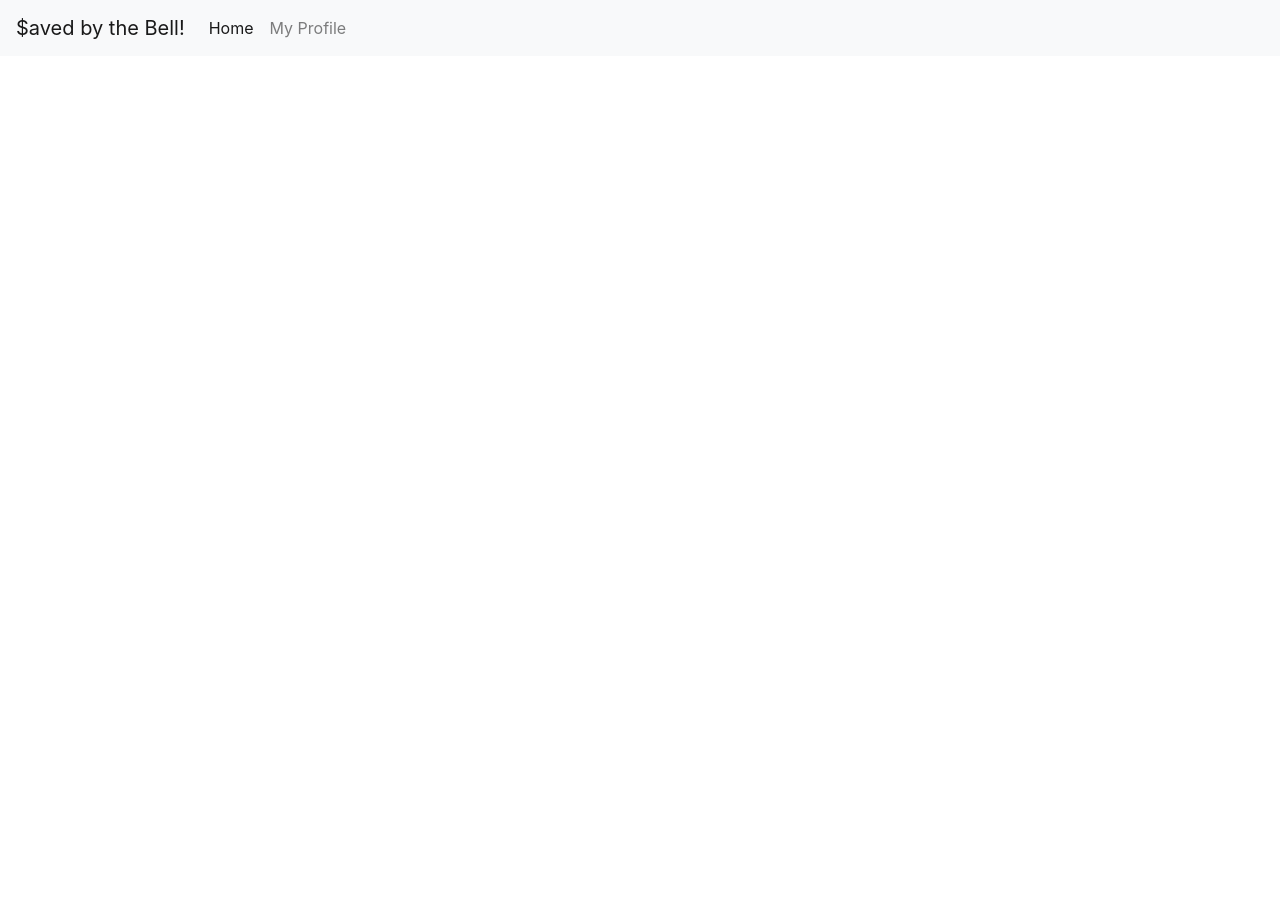
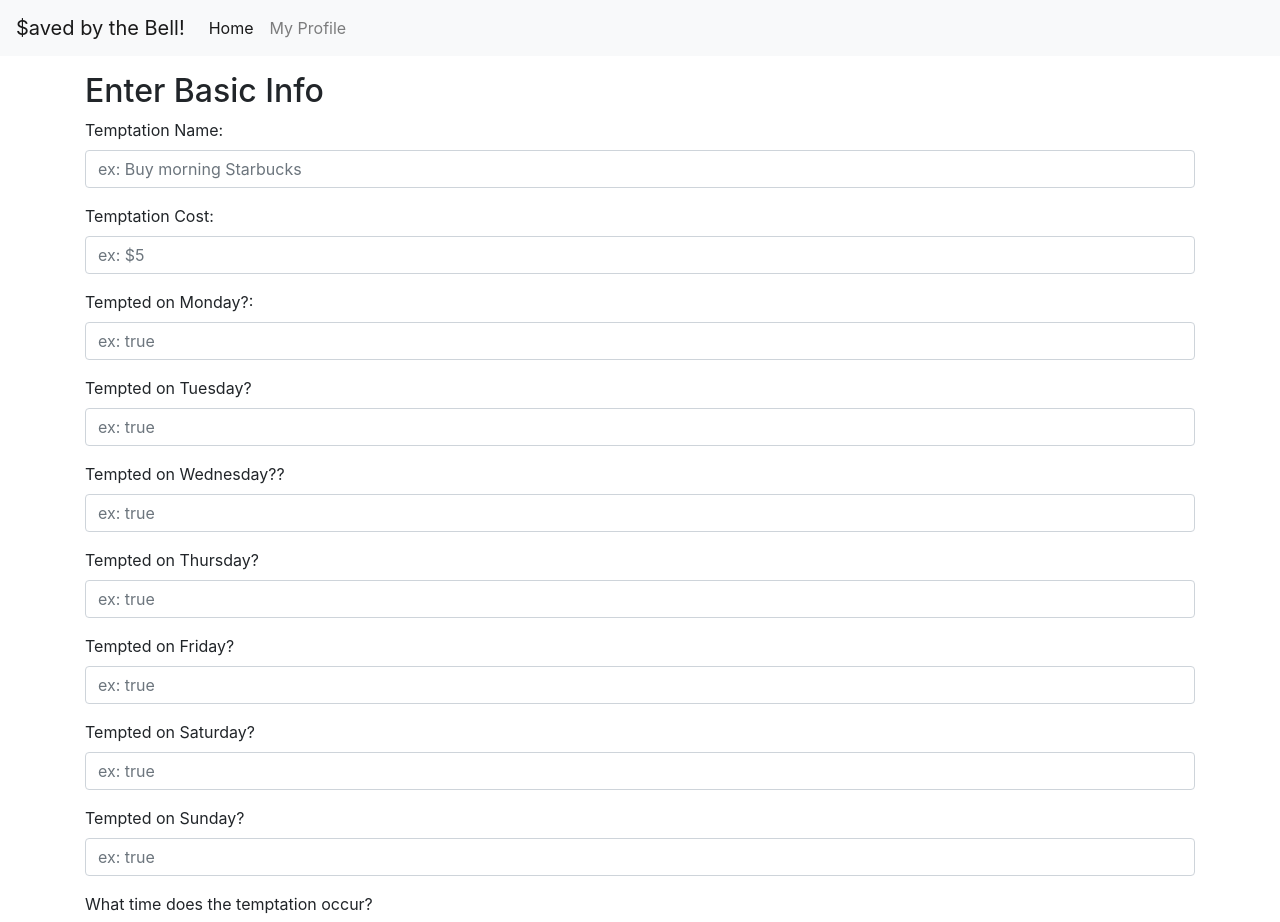
Before and after one commit to pattywitwhy/saved_by_the_bell_vue_app, a Vue app: page /temptations/new in a window 1280 px wide. Shown: the top 922 px of the page. Before the commit the page ends 800 px from the top, so only its background shows below. Built offline with nearby package versions, Linux system fonts and the light colour scheme.

Commit message:
fixed index and added new temptation functionality

```diff
--- a/public/main.css
+++ b/public/main.css
@@ -1,4 +1,4 @@
 body  {
-  background-image: url('$$$_background.png');
+  background-image: url('money_background.png');
   font-family: "Book Antiqua",Palatino,"Palatino Linotype","Palatino LT STD",Georgia,serif;
 }
--- a/src/router.js
+++ b/src/router.js
@@ -1,6 +1,7 @@
 import Vue from 'vue'
 import Router from 'vue-router'
 import TemptationsIndex from './views/TemptationsIndex.vue'
+import TemptationsNew from './views/TemptationsNew.vue'
 
 Vue.use(Router)
 
@@ -9,5 +10,6 @@ export default new Router({
   base: process.env.BASE_URL,
   routes: [
           { path: '/temptations', name: 'temptations-index', component: TemptationsIndex },
+          { path: '/temptations/new', name: 'temptations-new', component: TemptationsNew },
           ]
 })
--- a/src/views/TemptationsIndex.vue
+++ b/src/views/TemptationsIndex.vue
@@ -27,7 +27,6 @@ export default {
       temptations: [],
       name: "",
       cost: "",
-      frequency: "",
       time: ""
       // user_id: ""
     };
--- /dev/null
+++ b/src/views/TemptationsNew.vue
@@ -0,0 +1,116 @@
+<template>
+  <div class="temptations-new">
+
+    <ul>
+      <li v-for="error in errors"> {{ error }} </li>
+    </ul>
+
+    <div class='container'>
+      <h2>Enter Basic Info</h2>
+      <form v-on:submit.prevent="submit()">
+        <div class="form-group">
+          <label>Temptation Name: </label>
+          <input class='form-control' type='text' v-model="temptation.name" placeholder="ex: Buy morning Starbucks">
+        </div>
+        <div class="form-group">
+          <label>Temptation Cost: </label>
+          <input class='form-control' type='text' v-model="temptation.cost" placeholder="ex: $5">
+        </div>
+        <div class="form-group">
+          <label>Tempted on Monday?: </label>
+          <input class='form-control' type='text' v-model="temptation.monday" placeholder="ex: true">
+        </div>
+        <div class="form-group">
+          <label>Tempted on Tuesday? </label>
+          <input class='form-control' type='text' v-model="temptation.tuesday" placeholder="ex: true">
+        </div>
+        <div class="form-group">
+          <label>Tempted on Wednesday?? </label>
+          <input class='form-control' type='text' v-model="temptation.wednesday" placeholder="ex: true">
+        </div>
+        <div class="form-group">
+          <label>Tempted on Thursday? </label>
+          <input class='form-control' type='text' v-model="temptation.thursday" placeholder="ex: true">
+        </div>
+        <div class="form-group">
+          <label>Tempted on Friday? </label>
+          <input class='form-control' type='text' v-model="temptation.friday" placeholder="ex: true">
+        </div>
+        <div class="form-group">
+          <label>Tempted on Saturday? </label>
+          <input class='form-control' type='text' v-model="temptation.saturday" placeholder="ex: true">
+        </div>
+        <div class="form-group">
+          <label>Tempted on Sunday? </label>
+          <input class='form-control' type='text' v-model="temptation.sunday" placeholder="ex: true">
+        </div>
+        <div class="form-group">
+          <label>What time does the temptation occur? </label>
+          <input class='form-control' type='text' v-model="temptation.time" placeholder="ex: 8am">
+        </div>
+        <div class="new-button">
+          <input type="submit" value="Create" class="btn btn-primary">
+        </div>
+      </form>
+    </div>
+  </div>
+</template>
+
+
+<style>
+/*.new-button{
+  text-align: center
+}
+.container{
+  margin-bottom: 30px;
+}*/
+</style>
+
+
+<script>
+var axios = require('axios');
+
+export default {
+  data: function() {
+    return {
+      temptation: {
+              name: "",
+              cost: "",
+              monday: "",
+              tuesday: "",
+              wednesday: "",
+              thursday: "",
+              friday: "",
+              saturday: "",
+              sunday: "",
+              time: ""
+              // user_id: ""
+              },
+      errors: []
+    };
+  },
+  created: function() {},
+  methods: {
+    submit: function() {
+      var params = {
+                    name: this.temptation.name,
+                    cost: this.temptation.cost,
+                    monday: this.temptation.monday,
+                    tuesday: this.temptation.tuesday,
+                    wednesday: this.temptation.wednesday,
+                    thursday: this.temptation.thursday,
+                    friday: this.temptation.friday,
+                    saturday: this.temptation.saturday,
+                    sunday: this.temptation.sunday,
+                    time: this.temptation.time
+                    };
+      axios.post("/api/temptations", params)
+        .then(response => {
+          this.$router.push("/temptations/" + response.data.id);
+        }).temptationch(error => {
+          this.errors = error.response.data.errors;
+        });
+    }
+  }
+}
+</script>
```
Also changed, not shown: public/money_background.png (renamed from public/$$$_background.png).
